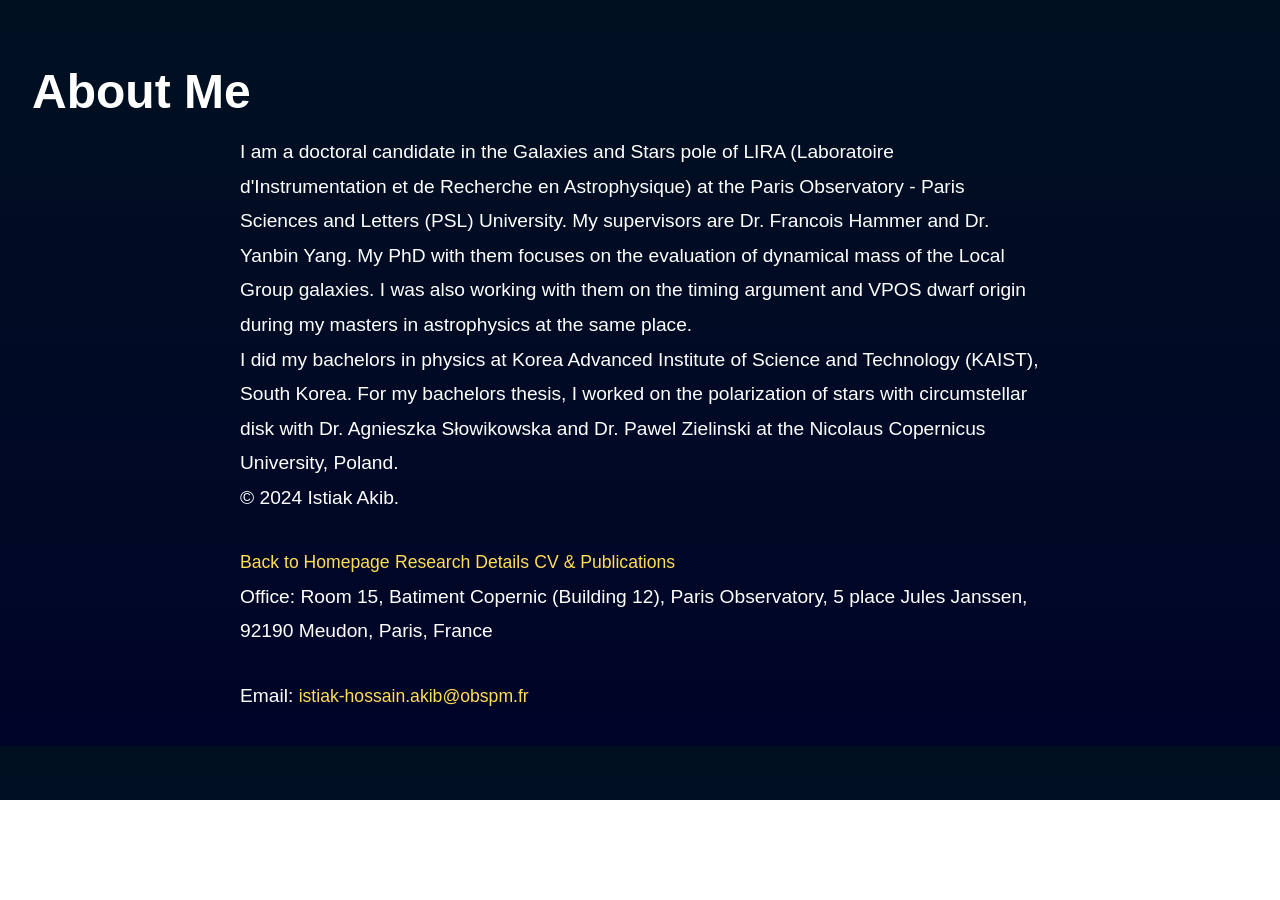
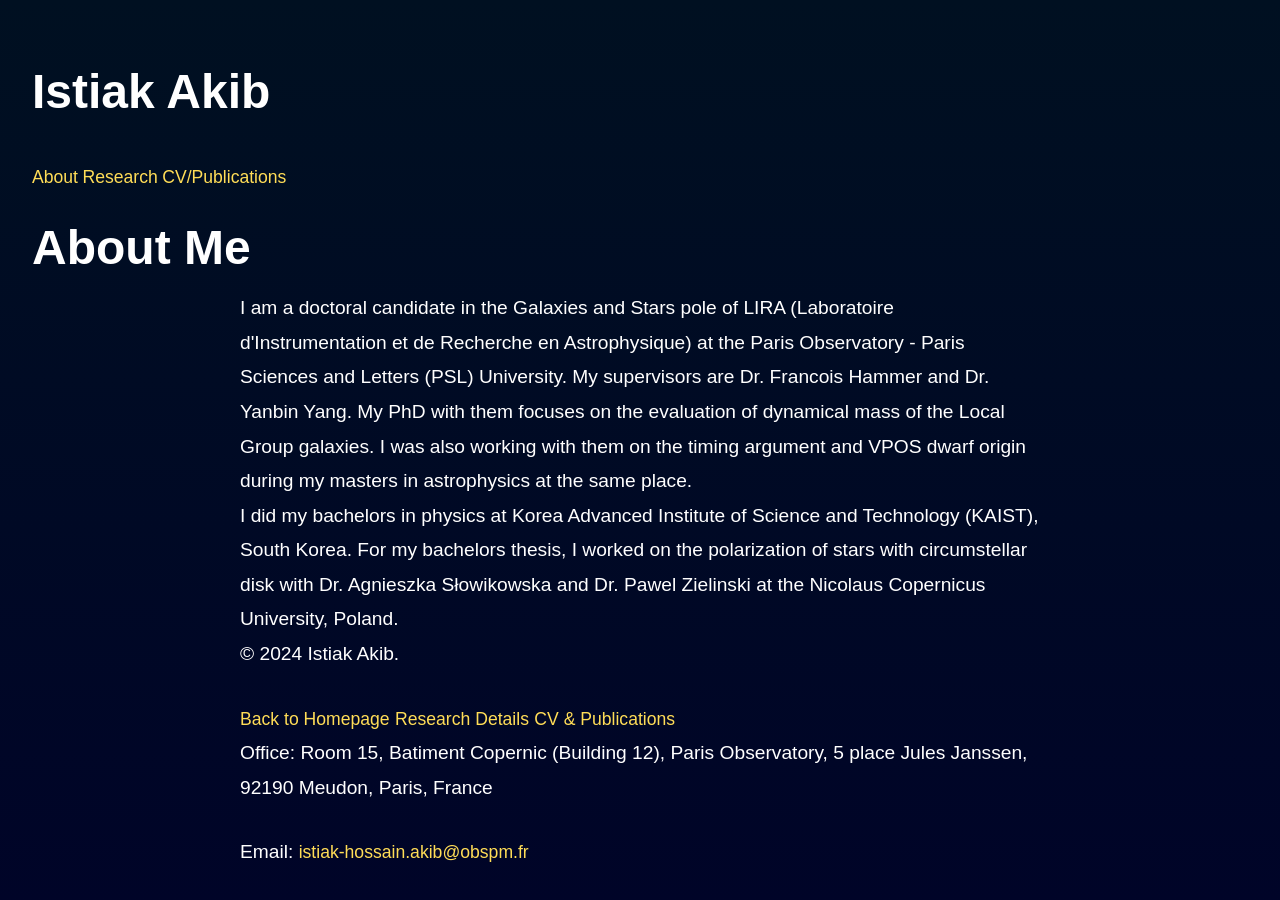
Before and after one commit to i-akib/i-akib.github.io, a plain HTML site: page about.html in a window 1280 px wide. Before the commit the page ends 800 px from the top, so only its background shows below. Drawn offline with Linux system fonts and the light colour scheme.

Commit message:
Update about.html

```diff
--- a/about.html
+++ b/about.html
@@ -36,6 +36,14 @@
     </style>
 </head>
 <body>
+    <header>
+        <h1>Istiak Akib</h1>
+        <nav>
+            <a href="about.html">About</a>
+            <a href="research.html">Research</a>
+            <a href="cv_publications.html">CV/Publications</a>
+        </nav>
+    </header>
     <h1>About Me</h1>
     <p>I am a doctoral candidate in the Galaxies and Stars pole of LIRA (Laboratoire d'Instrumentation et de Recherche en Astrophysique) at the Paris Observatory - Paris Sciences and Letters (PSL) University. My supervisors are Dr. Francois Hammer and Dr. Yanbin Yang.
         My PhD with them focuses on the evaluation of dynamical mass of the Local Group galaxies. I was also working with them on the timing argument and VPOS dwarf origin during my masters in astrophysics at the same place.</p>
```
